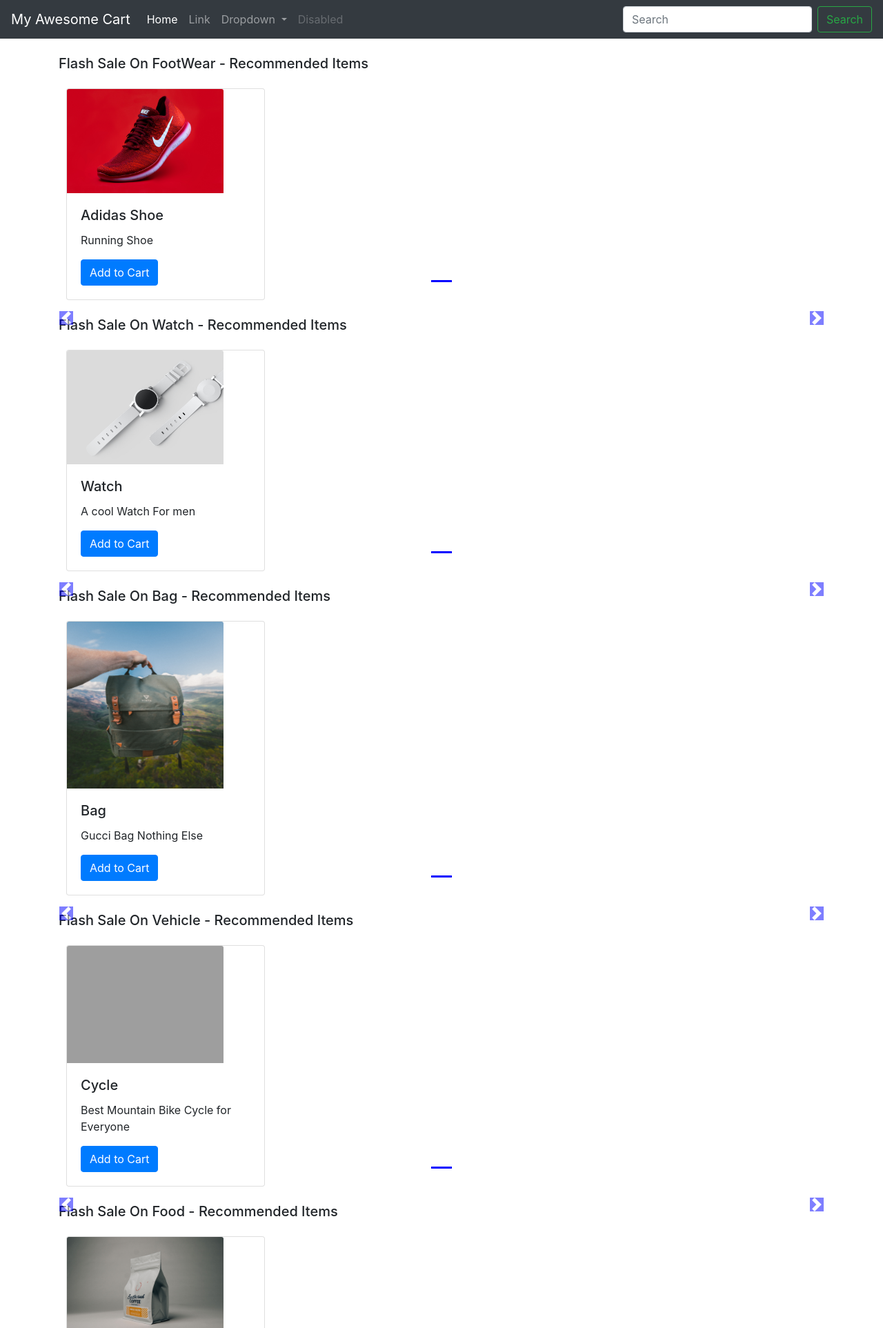
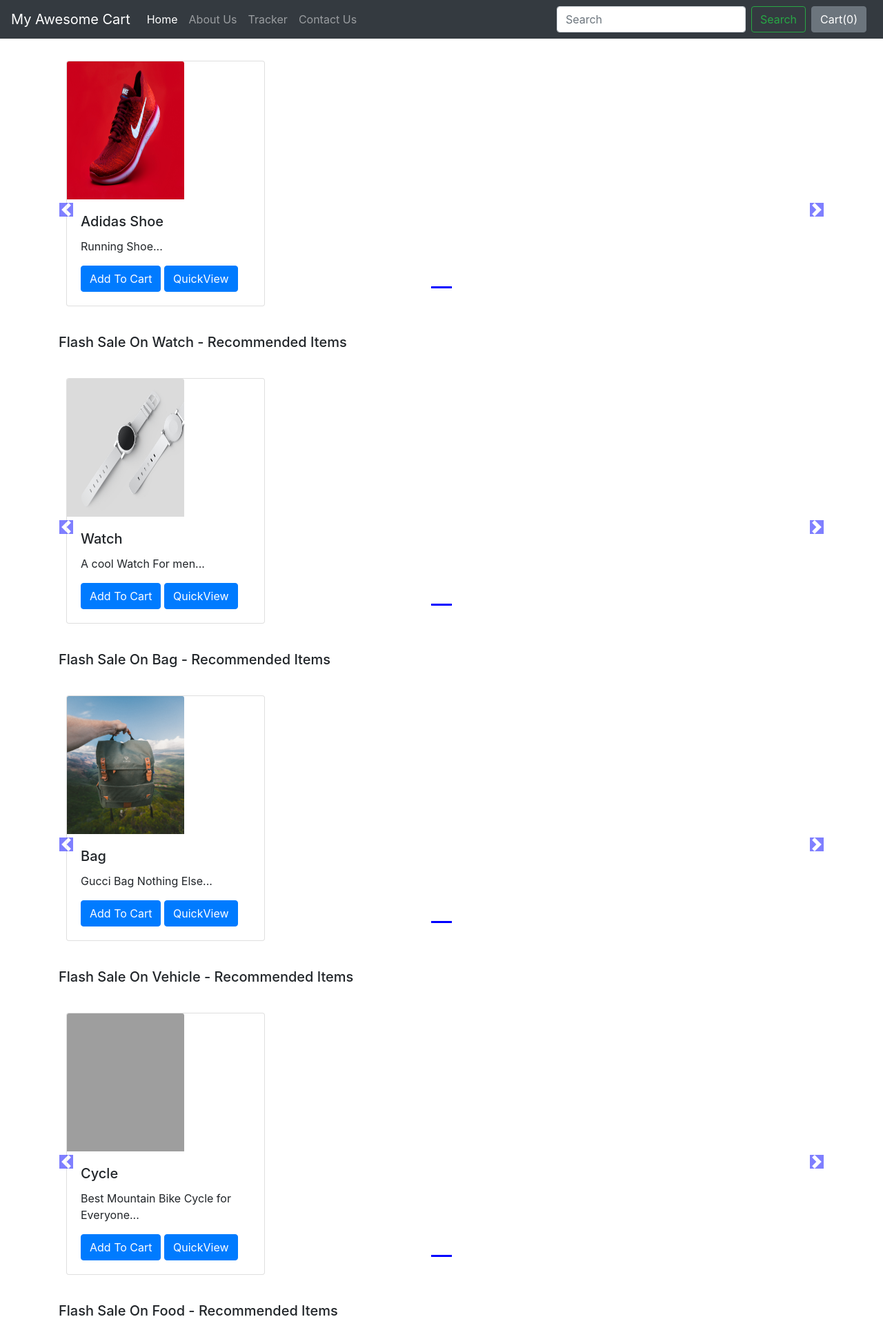
Before and after one commit to dikshantchitara/Ecommerce_website, a Django app: page /shop/ in a window 1280 px wide. Shown: the top 1925 px of the page at 69% size. Run offline with Django 5.2, Linux system fonts and the light colour scheme; data comes from the database, SQL or seed files in the repository; both versions use the stored data as it was after the commit; some libraries are stand-ins or nearby versions; grey boxes are pictures that could not be loaded.

Commit message:
Created a Model and Many Other Things added
Contactus Model, About us and Click Here prodView

```diff
--- a/shop/admin.py
+++ b/shop/admin.py
@@ -1,4 +1,5 @@
 from django.contrib import admin
 
-from .models import Product
+from .models import Product,Contact
 admin.site.register(Product)
+admin.site.register(Contact)
--- /dev/null
+++ b/shop/templates/shop/basic.html
@@ -0,0 +1,67 @@
+<!doctype html>
+<html lang="en">
+  <head>
+    <!-- Required meta tags -->
+    <meta charset="utf-8">
+    <meta name="viewport" content="width=device-width, initial-scale=1, shrink-to-fit=no">
+
+    <!-- Bootstrap CSS -->
+    <link rel="stylesheet" href="https://stackpath.bootstrapcdn.com/bootstrap/4.2.1/css/bootstrap.min.css" integrity="sha384-GJzZqFGwb1QTTN6wy59ffF1BuGJpLSa9DkKMp0DgiMDm4iYMj70gZWKYbI706tWS" crossorigin="anonymous">
+
+    <title>{% block title%} {% endblock %}</title>
+
+    {% block css %}
+      <style>
+        body {
+          padding-top: 56px; /* Adjust this value to accommodate the fixed navbar height */
+        }
+      </style>
+    {% endblock %}
+
+  </head>
+  <body>
+
+    <nav class="navbar navbar-expand-lg navbar-dark bg-dark fixed-top">
+      <a class="navbar-brand" href="/shop">My Awesome Cart</a>
+      <button class="navbar-toggler" type="button" data-toggle="collapse" data-target="#navbarSupportedContent" aria-controls="navbarSupportedContent" aria-expanded="false" aria-label="Toggle navigation">
+        <span class="navbar-toggler-icon"></span>
+      </button>
+
+      <div class="collapse navbar-collapse" id="navbarSupportedContent">
+        <ul class="navbar-nav mr-auto">
+          <li class="nav-item active">
+            <a class="nav-link" href="/shop">Home <span class="sr-only">(current)</span></a>
+          </li>
+          <li class="nav-item">
+            <a class="nav-link" href="/shop/about">About Us</a>
+          </li>
+
+          <li class="nav-item">
+            <a class="nav-link" href="/shop/tracker">Tracker</a>
+          </li>
+
+          <li class="nav-item">
+            <a class="nav-link" href="/shop/contact">Contact Us</a>
+          </li>
+        </ul>
+
+        <form class="form-inline my-2 my-lg-0">
+          <input class="form-control mr-sm-2" type="search" placeholder="Search" aria-label="Search">
+          <button class="btn btn-outline-success my-2 my-sm-0" type="submit">Search</button>
+        </form>
+        <button type="button" class="btn btn-secondary mx-2" id="popcart" data-container="body" data-toggle="popover" data-placement="bottom" data-html="true" data-content="Vivamus sagittis lacus vel augue laoreet rutrum faucibus.">
+          Cart(<span id="cart">0</span>)
+        </button>
+      </div>
+    </nav>
+
+    {% block body %} {% endblock %}
+
+    <!-- Optional JavaScript -->
+    <!-- jQuery first, then Popper.js, then Bootstrap JS -->
+    <script src="https://code.jquery.com/jquery-3.3.1.slim.min.js" integrity="sha384-q8i/X+965DzO0rT7abK41JStQIAqVgRVzpbzo5smXKp4YfRvH+8abtTE1Pi6jizo" crossorigin="anonymous"></script>
+    <script src="https://cdnjs.cloudflare.com/ajax/libs/popper.js/1.14.6/umd/popper.min.js" integrity="sha384-wHAiFfRlMFy6i5SRaxvfOCifBUQy1xHdJ/yoi7FRNXMRBu5WHdZYu1hA6ZOblgut" crossorigin="anonymous"></script>
+    <script src="https://stackpath.bootstrapcdn.com/bootstrap/4.2.1/js/bootstrap.min.js" integrity="sha384-B0UglyR+jN6CkvvICOB2joaf5I4l3gm9GU6Hc1og6Ls7i6U/mkkaduKaBhlAXv9k" crossorigin="anonymous"></script>
+    {% block js %} {% endblock %}
+  </body>
+</html>
--- /dev/null
+++ b/shop/templates/shop/checkout.html
@@ -0,0 +1,4 @@
+{% extends 'shop/basic.html' %}
+
+{% block title%} Checkout - My Awesome Cart{% endblock %}
+{% block body %} This is our checkout page {% endblock %}
--- a/shop/templates/shop/index.html
+++ b/shop/templates/shop/index.html
@@ -1,103 +1,57 @@
-<!doctype html>
-<html lang="en">
-
-<head>
-    <!-- Required meta tags -->
-    <meta charset="utf-8">
-    <meta name="viewport" content="width=device-width, initial-scale=1, shrink-to-fit=no">
-
-    <!-- Bootstrap CSS -->
-    <link rel="stylesheet" href="https://stackpath.bootstrapcdn.com/bootstrap/4.2.1/css/bootstrap.min.css"
-        integrity="sha384-GJzZqFGwb1QTTN6wy59ffF1BuGJpLSa9DkKMp0DgiMDm4iYMj70gZWKYbI706tWS" crossorigin="anonymous">
-
-    <title>AMAZOOONN!!</title>
+{% extends 'shop/basic.html' %}
+{% block css %}
 <style>
-        .col-md-3 {
+.col-md-3
+{
 display: inline-block;
-            margin-left: -4px;
+margin-left:-4px;
 }
 
 .carousel-indicators .active {
 background-color: blue;
 }
 
-        .col-md-3 img {
+.col-md-3 img{
 
-            width: 227px;
-            max-height: 242px;
+width: 170px;
+height: 200px;
 }
 
-        body .carousel-indicator li {
+body .carousel-indicator li{
 background-color: blue;
 }
 
-        body .carousel-indicators {
+body .carousel-indicators{
 bottom: 0;
 }
 
 body .carousel-control-prev-icon,
-        body .carousel-control-next-icon {
+body .carousel-control-next-icon{
 background-color: blue;
 }
 
 .carousel-control-prev,
-        .carousel-control-next {
+.carousel-control-next{
 top: auto;
 bottom: auto;
+padding-top: 222px;
 }
-
-        body .no-padding {
+body .no-padding{
 padding-left: 0;
 padding-right: 0;
 }
 </style>
-</head>
+{% endblock %}
 
-<body>
+{% block body %}
 {% load static %}
-    <nav class="navbar navbar-expand-lg navbar-dark bg-dark">
-        <a class="navbar-brand" href="#">My Awesome Cart</a>
-        <button class="navbar-toggler" type="button" data-toggle="collapse" data-target="#navbarSupportedContent"
-            aria-controls="navbarSupportedContent" aria-expanded="false" aria-label="Toggle navigation">
-            <span class="navbar-toggler-icon"></span>
-        </button>
-
-        <div class="collapse navbar-collapse" id="navbarSupportedContent">
-            <ul class="navbar-nav mr-auto">
-                <li class="nav-item active">
-                    <a class="nav-link" href="#">Home <span class="sr-only">(current)</span></a>
-                </li>
-                <li class="nav-item">
-                    <a class="nav-link" href="#">Link</a>
-                </li>
-                <li class="nav-item dropdown">
-                    <a class="nav-link dropdown-toggle" href="#" id="navbarDropdown" role="button"
-                        data-toggle="dropdown" aria-haspopup="true" aria-expanded="false">
-                        Dropdown
-                    </a>
-                    <div class="dropdown-menu" aria-labelledby="navbarDropdown">
-                        <a class="dropdown-item" href="#">Action</a>
-                        <a class="dropdown-item" href="#">Another action</a>
-                        <div class="dropdown-divider"></div>
-                        <a class="dropdown-item" href="#">Something else here</a>
-                    </div>
-                </li>
-                <li class="nav-item">
-                    <a class="nav-link disabled" href="#" tabindex="-1" aria-disabled="true">Disabled</a>
-                </li>
-            </ul>
-            <form class="form-inline my-2 my-lg-0">
-                <input class="form-control mr-sm-2" type="search" placeholder="Search" aria-label="Search">
-                <button class="btn btn-outline-success my-2 my-sm-0" type="submit">Search</button>
-            </form>
-        </div>
-    </nav>
 <div class="container">
 
     <!--Slideshow starts here -->
     {% for product, range, nSlides in allProds %}
     <h5 class="my-4">Flash Sale On {{product.0.category}} - Recommended Items</h5>
-        <div id="demo{{forloop.counter}}" class="carousel slide my-3" data-ride="carousel">
+    <div class="row">
+        <div id="demo{{forloop.counter}}" class="col carousel slide my-3" data-ride="carousel">
             <ul class="carousel-indicators">
                 <li data-target="#demo{{forloop.counter}}" data-slide-to="0" class="active"></li>
 
@@ -110,30 +64,22 @@
             <div class="container carousel-inner no-padding">
 
                 <div class="carousel-item active">
-                    <div class="col-xs-3 col-sm-3 col-md-3">
-                        <div class="card" style="width: 18rem;">
-                            <img src='/media/{{product.0.image}}' class="card-img-top" alt="...">
-                            <div class="card-body">
-                                <h5 class="card-title">{{product.0.product_name}}</h5>
-                                <p class="card-text">{{product.0.desc}}</p>
-                                <a href="#" class="btn btn-primary">Add to Cart</a>
-                            </div>
-                        </div>
-                    </div>
 
 
-                    {% for i in product|slice:"1:"%}
+                    {% for i in product %}
                     <div class="col-xs-3 col-sm-3 col-md-3">
                         <div class="card" style="width: 18rem;">
                             <img src='/media/{{i.image}}' class="card-img-top" alt="...">
                             <div class="card-body">
                                 <h5 class="card-title">{{i.product_name}}</h5>
-                                <p class="card-text">{{i.desc}}</p>
-                                <a href="#" class="btn btn-primary">Add To Cart</a>
+                                <p class="card-text">{{i.desc|slice:"0:53"}}...</p>
+                                <button id="pr{{i.id}}" class="btn btn-primary cart">Add To Cart</button>
+                                <a href="/shop/products/{{i.id}}"><button id="qv{{i.id}}"
+                                        class="btn btn-primary cart">QuickView</button></a>
                             </div>
                         </div>
                     </div>
-                    {% if forloop.counter|divisibleby:3 and forloop.counter > 0 and not forloop.last %}
+                    {% if forloop.counter|divisibleby:4 and forloop.counter > 0 and not forloop.last %}
                 </div>
                 <div class="carousel-item">
                     {% endif %}
@@ -152,22 +98,36 @@
         <a class="carousel-control-next" href="#demo{{forloop.counter}}" data-slide="next">
             <span class="carousel-control-next-icon"></span>
         </a>
+    </div>
     {% endfor %}
 </div>
+{% endblock %}
 
-
-
-    <!-- Optional JavaScript -->
-    <!-- jQuery first, then Popper.js, then Bootstrap JS -->
-    <script src="https://code.jquery.com/jquery-3.3.1.slim.min.js"
-        integrity="sha384-q8i/X+965DzO0rT7abK41JStQIAqVgRVzpbzo5smXKp4YfRvH+8abtTE1Pi6jizo"
-        crossorigin="anonymous"></script>
-    <script src="https://cdnjs.cloudflare.com/ajax/libs/popper.js/1.14.6/umd/popper.min.js"
-        integrity="sha384-wHAiFfRlMFy6i5SRaxvfOCifBUQy1xHdJ/yoi7FRNXMRBu5WHdZYu1hA6ZOblgut"
-        crossorigin="anonymous"></script>
-    <script src="https://stackpath.bootstrapcdn.com/bootstrap/4.2.1/js/bootstrap.min.js"
-        integrity="sha384-B0UglyR+jN6CkvvICOB2joaf5I4l3gm9GU6Hc1og6Ls7i6U/mkkaduKaBhlAXv9k"
-        crossorigin="anonymous"></script>
-</body>
-
-</html>
+{% block js %}
+<script>
+    console.log('working');
+    if (localStorage.getItem('cart') == null) {
+        var cart = {};
+    }
+    else {
+        cart = JSON.parse(localStorage.getItem('cart'));
+        document.getElementById('cart').innerHTML = Object.keys(cart).length;
+    }
+    $('.cart').click(function () {
+        console.log('clicked');
+        var idstr = this.id.toString();
+        console.log(idstr);
+        if (cart[idstr] != undefined) {
+            cart[idstr] = cart[idstr] + 1;
+        }
+        else {
+            cart[idstr] = 1;
+        }
+        console.log(cart);
+        localStorage.setItem('cart', JSON.stringify(cart));
+        document.getElementById('cart').innerHTML = Object.keys(cart).length;
+    });
+    $('#popcart').popover();
+    document.getElementById("popcart").setAttribute('data-content', '<h5>Cart for your items in my shopping cart</h5>');
+</script>
+{% endblock %}
--- /dev/null
+++ b/shop/templates/shop/search.html
@@ -0,0 +1,4 @@
+{% extends 'shop/basic.html' %}
+
+{% block title%} Search Results - My Awesome Cart{% endblock %}
+{% block body %} This is our checkout page {% endblock %}
--- /dev/null
+++ b/shop/templates/shop/tracker.html
@@ -0,0 +1,4 @@
+{% extends 'shop/basic.html' %}
+
+{% block title%} Order Tracker - My Awesome Cart{% endblock %}
+{% block body %} This is our tracking page {% endblock %}
--- a/shop/urls.py
+++ b/shop/urls.py
@@ -6,7 +6,7 @@ urlpatterns = [
     path('about/',views.aboutus,name="AboutUs"),
     path('contact/',views.contact,name="ContactUs"),
     path('tracker/',views.tracker,name="TrackingStatus"),
-    path('productview/',views.productview,name="Search"),
+    path('products/<int:myid>',views.productview,name="Search"),
     path('search/',views.search,name="Search"),
     path('checkout/',views.checkout,name="checkout"),
 
--- a/shop/views.py
+++ b/shop/views.py
@@ -1,6 +1,6 @@
 from django.http import HttpResponse
 from django.shortcuts import render
-from .models  import Product
+from .models  import Product,Contact
 from math import ceil
 
 def Home(request):
@@ -18,20 +18,29 @@ def Home(request):
     return render(request,"shop/index.html", params)
 
 def aboutus(request):
-    return HttpResponse("we are at about us")
+    return render(request,"shop/aboutus.html")
 
 
 def contact(request):
-    return HttpResponse("we are at contact us")
+    if request.method=="POST":
+        name = request.POST.get('name', '')
+        email = request.POST.get('email', '')
+        phone = request.POST.get('phone', '')
+        desc = request.POST.get('desc', '')
+        contact = Contact(name=name, email=email, phone=phone, desc=desc)
+        contact.save()
+    return render(request, 'shop/Contactus.html')
+
 
 def tracker(request):
-    return HttpResponse("we are at tracker")
+    return render(request,"shop/tracker.html")
 
-def productview(request):
-    return HttpResponse("we are at product view")
+def productview(request,myid):
+    product = Product.objects.filter(id=myid)
+    return render(request,"shop/prodview.html" , {'product':product[0]})
 
 def checkout(request):
-    return HttpResponse("we are at checkout page")
+    return render(request,"shop/checkout.html")
 
 def search(request):
-    return HttpResponse("we are at search field")
+    return render(request,"shop/search.html")
```
Also changed, not shown: shop/models.py (+9 -1 lines), shop/templates/shop/Contactus.html (added, +33 -0 lines), shop/templates/shop/aboutus.html (added, +117 -0 lines), shop/templates/shop/prodview.html (added, +65 -0 lines), db.sqlite3, media/shop/images/bag.jpg (added), media/shop/images/shoe.jpg (added), shop/migrations/0003_contact.py (added). Lines whose indentation alone changed are shown as unchanged.
